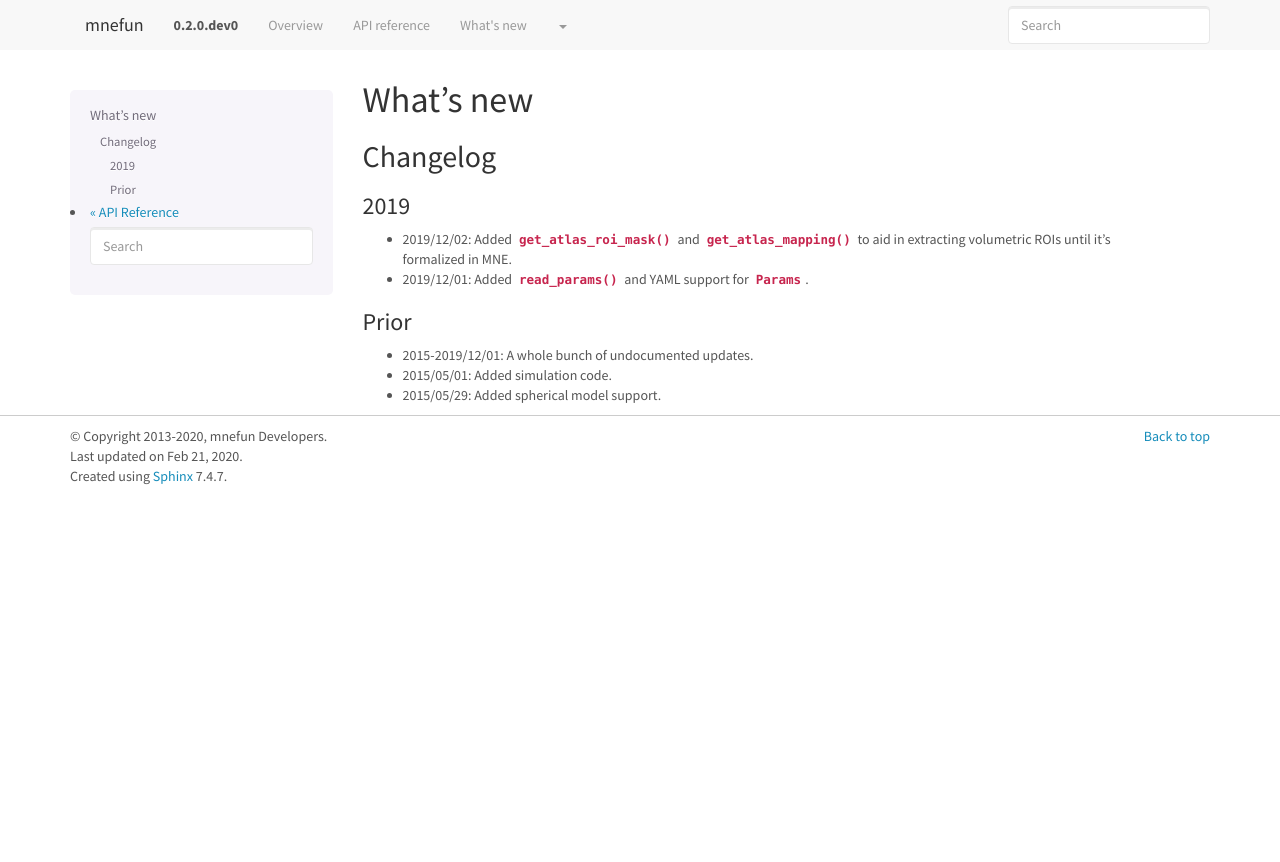
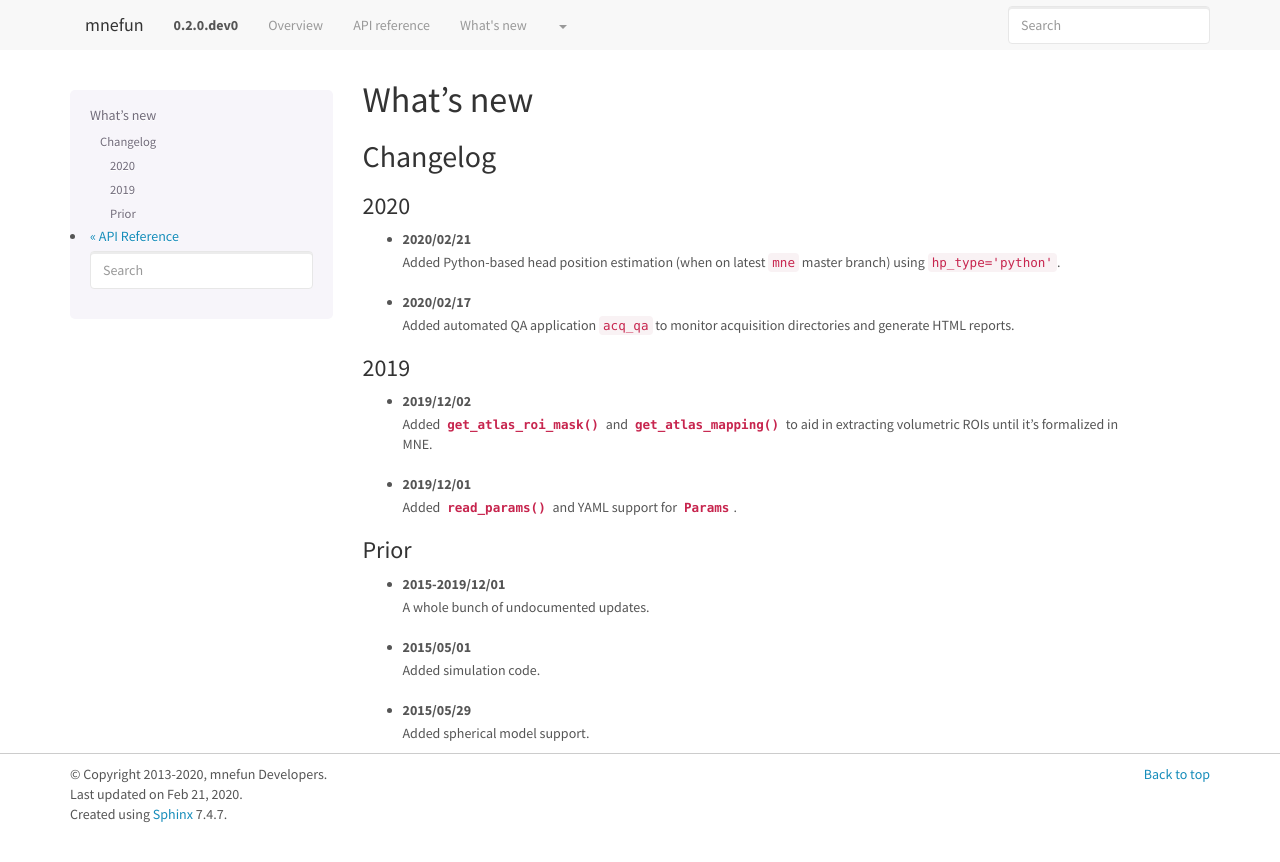
Before and after one commit to LABSN/mnefun, a Sphinx documentation site: the page built from doc/whats_new.rst, in a window 1280 px wide. Shown: the top 862 px of the page. Built offline with Sphinx 7.4.7, drawn with Linux system fonts in a browser that asks for light colours.

Commit message:
FIX: Better checks

```diff
--- a/doc/whats_new.rst
+++ b/doc/whats_new.rst
@@ -6,18 +6,29 @@ What's new
 Changelog
 ~~~~~~~~~
 
+2020
+^^^^
+- 2020/02/21
+    Added Python-based head position estimation (when on latest
+    ``mne`` master branch) using ``hp_type='python'``.
+- 2020/02/17
+    Added automated QA application ``acq_qa`` to monitor
+    acquisition directories and generate HTML reports.
+
 2019
 ^^^^
-- 2019/12/02: Added :func:`get_atlas_roi_mask` and :func:`get_atlas_mapping`
-  to aid in extracting volumetric ROIs until it's formalized in MNE.
-
-- 2019/12/01: Added :func:`read_params` and YAML support for :class:`Params`.
+- 2019/12/02
+    Added :func:`get_atlas_roi_mask` and :func:`get_atlas_mapping`
+    to aid in extracting volumetric ROIs until it's formalized in MNE.
+- 2019/12/01
+    Added :func:`read_params` and YAML support for :class:`Params`.
 
 Prior
 ^^^^^
 
-- 2015-2019/12/01: A whole bunch of undocumented updates.
-
-- 2015/05/01: Added simulation code.
-
-- 2015/05/29: Added spherical model support.
+- 2015-2019/12/01
+    A whole bunch of undocumented updates.
+- 2015/05/01
+    Added simulation code.
+- 2015/05/29
+    Added spherical model support.
```
Also changed, not shown: doc/overview.rst (+25 -2 lines), 3 other files.
